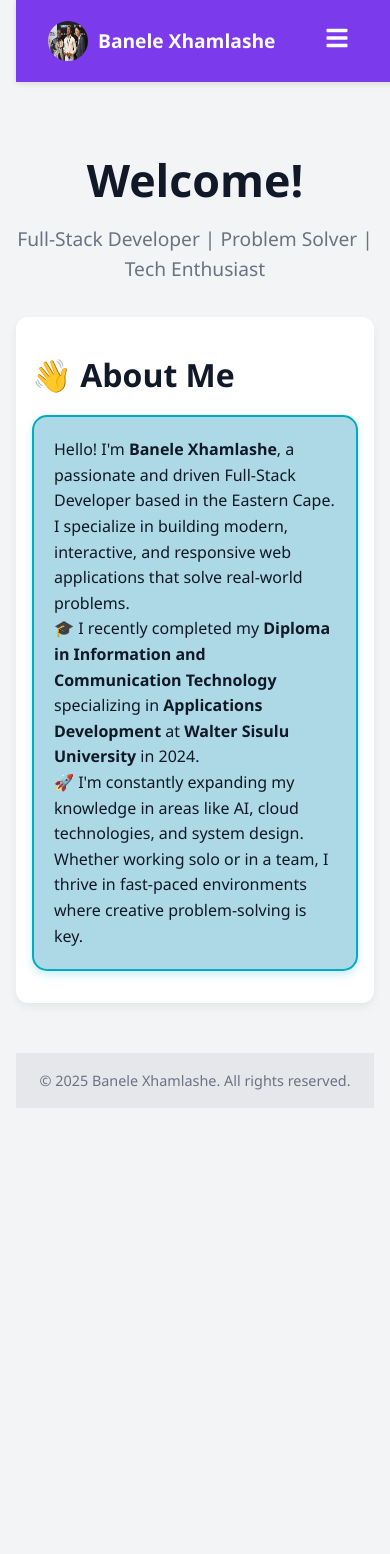
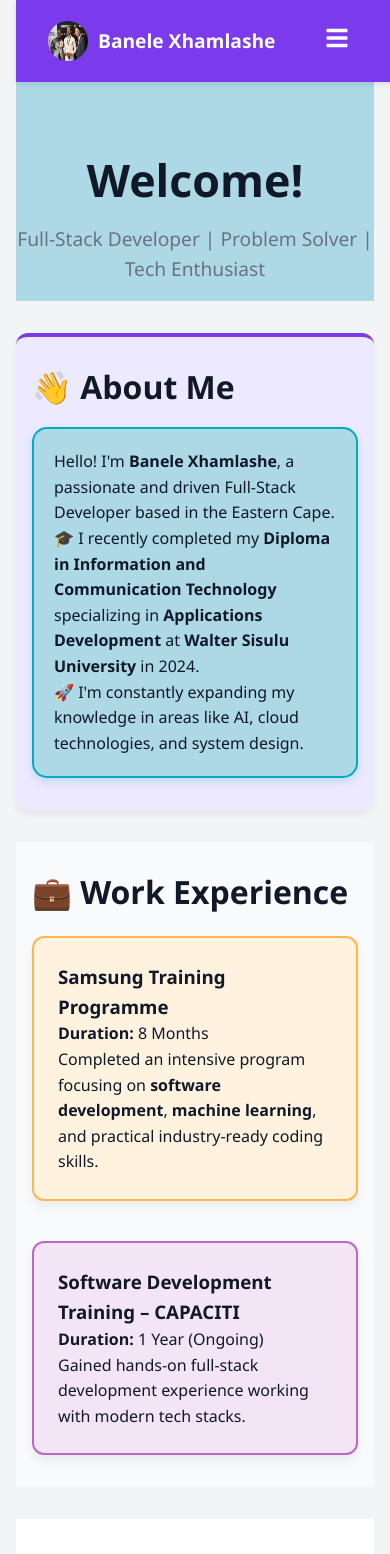
Before and after one commit to buds345/portfolio, a React (Create React App) app: page /#home in a window 390 px wide. Before the commit this address led to /. Shown: the top 1554 px of the page. Before the commit the page ends 1124 px from the top, so only its background shows below. Built offline with nearby package versions, Linux system fonts and the light colour scheme.

Commit message:
Initial commit

```diff
--- a/src/App.css
+++ b/src/App.css
@@ -7,8 +7,81 @@ html {
   background-color: #F3F4F6;
   color: #111827;
   scroll-behavior: smooth;
-  scroll-padding-top: 80px;
-  /* This ensures content isn't hidden behind fixed navbar */
+}
+
+/* Remove gaps between sections */
+section {
+  min-height: 100vh;
+  padding: 2rem 1rem;
+  margin-bottom: 0; /* Remove margin between sections */
+  transition: all 0.3s ease;
+  position: relative;
+  border-radius: 0; /* Remove rounded corners for seamless transition */
+}
+
+/* Add alternating background colors for visual separation */
+section:nth-child(odd) {
+  background-color: #FFFFFF;
+}
+
+section:nth-child(even) {
+  background-color: #F8FAFC;
+}
+
+/* Header adjustment */
+.header {
+  padding-top: 6rem;
+  padding-bottom: 2rem;
+  margin-bottom: 0; /* Remove margin */
+  background-color: lightblue;
+  color: white;
+}
+
+/* Active section highlight */
+.active-section {
+  box-shadow: inset 0 0 0 2px #7C3AED;
+  background-color: #EDE9FE !important; /* Override nth-child colors */
+}
+
+/* Remove extra space at bottom */
+footer {
+  margin-top: 0;
+}
+
+/* Mobile adjustments */
+@media (max-width: 768px) {
+  section {
+    padding: 1.5rem 0.5rem;
+  }
+
+  .header {
+    padding-top: 8rem;
+    padding-bottom: 1rem;
+  }
+
+  .active-section {
+    box-shadow: inset 0 0 0 2px #7C3AED;
+  }
+}
+
+/* Smooth transition between sections */
+.app-container {
+  scroll-behavior: smooth;
+}
+
+/* Card adjustments to fit tighter spaces */
+.about-card,
+.experience-card,
+.project-card,
+.certificate-card {
+  margin: 0.5rem 0;
+  box-shadow: 0 2px 4px rgba(0,0,0,0.1);
+}
+
+/* Contact form tighter spacing */
+.contact-form {
+  max-width: 90%;
+  margin: 0.5rem auto;
 }
 
 /* Container */
@@ -147,8 +220,17 @@ html {
 
 /* Sections */
 section {
+  min-height: 100vh;
   padding: 2rem 1rem;
   margin-bottom: 2rem;
+  transition: all 0.3s ease;
+  opacity: 1;
+  position: relative;
+}
+
+.active-section {
+  border-left: 4px solid #7C3AED;
+  padding-left: 1.5rem;
 }
 
 /* About */
@@ -178,11 +260,21 @@ section {
 }
 
 /* Projects */
+.projects-container {
+  display: flex;
+  flex-wrap: wrap;
+  justify-content: center;
+  gap: 2rem;
+  margin-top: 2rem;
+}
+
 .project-card {
+  flex: 1;
+  min-width: 300px;
+  max-width: 45%;
   background-color: #FFFFFF;
   padding: 1.5rem;
   border-radius: 12px;
-  margin-bottom: 1.5rem;
   box-shadow: 0 4px 6px rgba(0, 0, 0, 0.05);
 }
 
@@ -409,6 +501,14 @@ footer {
   border: 2px solid #ba68c8;
 }
 
+/* Active nav link styling */
+.navbar-links a.active,
+.mobile-menu a.active {
+  color: #61dafb;
+  font-weight: bold;
+  border-bottom: 2px solid #61dafb;
+}
+
 /* Responsive Styles */
 @media (max-width: 768px) {
   .burger-menu {
@@ -430,41 +530,20 @@ footer {
   .header {
     padding-top: 8rem;
   }
-}
-
-/* Add these styles to your existing CSS */
-
-/* Projects layout */
-.projects-container {
-  display: flex;
-  flex-wrap: wrap;
-  justify-content: center;
-  gap: 2rem;
-  margin-top: 2rem;
-}
-
-.project-card {
-  flex: 1;
-  min-width: 300px;
-  max-width: 45%;
-  margin-bottom: 2rem;
-}
-
-/* Active nav link styling */
-.navbar-links a.active,
-.mobile-menu a.active {
-  color: #61dafb;
-  font-weight: bold;
-  border-bottom: 2px solid #61dafb;
-}
-
-/* Responsive adjustments */
-@media (max-width: 768px) {
-  .projects-container {
-    flex-direction: column;
-  }
 
   .project-card {
     max-width: 100%;
   }
+
+  section {
+    min-height: auto;
+    padding: 1.5rem 1rem;
+  }
+
+  .active-section {
+    border-left: none;
+    border-top: 4px solid #7C3AED;
+    padding-left: 1rem;
+    padding-top: 1.5rem;
+  }
 }
--- a/src/App.js
+++ b/src/App.js
@@ -1,4 +1,4 @@
-import React, { useState, useEffect } from "react";
+import React, { useState, useEffect, useRef } from "react";
 import "./App.css";
 import emailjs from "emailjs-com";
 import {
@@ -14,6 +14,7 @@ const App = () => {
   const [isMobile, setIsMobile] = useState(false);
   const [menuOpen, setMenuOpen] = useState(false);
   const [activeSection, setActiveSection] = useState("home");
+  const sectionRefs = useRef({});
 
   const toggleModal = () => setShowModal(!showModal);
   const toggleCertificates = () => setShowAllCertificates(!showAllCertificates);
@@ -23,42 +24,70 @@ const App = () => {
       setIsMobile(window.innerWidth <= 768);
     };
 
-    // Set initial state
+    // Set up intersection observer for scroll detection
+    const observer = new IntersectionObserver(
+      (entries) => {
+        entries.forEach((entry) => {
+          if (entry.isIntersecting) {
+            setActiveSection(entry.target.id);
+            window.history.replaceState(null, null, `#${entry.target.id}`);
+          }
+        });
+      },
+      {
+        root: null,
+        rootMargin: "0px",
+        threshold: 0.6, // 60% of section visible
+      }
+    );
+
+    // Observe all sections
+    Object.values(sectionRefs.current).forEach((section) => {
+      if (section) observer.observe(section);
+    });
+
     handleResize();
-    window.addEventListener('resize', handleResize);
+    window.addEventListener("resize", handleResize);
 
-    // Clean up
-    return () => window.removeEventListener('resize', handleResize);
+    // Check hash on initial load
+    const hash = window.location.hash.substring(1);
+    if (hash && sectionRefs.current[hash]) {
+      setTimeout(() => {
+        scrollToSection(hash);
+      }, 100);
+    }
+
+    return () => {
+      window.removeEventListener("resize", handleResize);
+      observer.disconnect();
+    };
   }, []);
 
-  const handleNavClick = (id) => {
+  const scrollToSection = (id) => {
+    const element = sectionRefs.current[id];
+    if (element) {
+      const yOffset = -80;
+      const y = element.getBoundingClientRect().top + window.pageYOffset + yOffset;
+      window.scrollTo({ top: y, behavior: "smooth" });
+    }
+  };
+
+  const handleNavClick = (id, e) => {
+    e.preventDefault();
     setActiveSection(id);
-
-    if (id === 'home') {
-      window.scrollTo({ top: 0, behavior: 'smooth' });
-    } else {
-      setTimeout(() => {
-        const element = document.getElementById(id);
-        if (element) {
-          const yOffset = -80; // Adjust for fixed navbar height
-          const y = element.getBoundingClientRect().top + window.pageYOffset + yOffset;
-          window.scrollTo({ top: y, behavior: 'smooth' });
-        }
-      }, 0);
-    }
-
+    scrollToSection(id);
     if (isMobile) setMenuOpen(false);
   };
 
   const sendEmail = (e) => {
     e.preventDefault();
-
     emailjs.sendForm(
-      'service_7dzaajo',
-      'template_njfe2a9',
+      "service_7dzaajo",
+      "template_njfe2a9",
       e.target,
-      'UNJuky8z2tgIwOW77'
-    ).then(
+      "UNJuky8z2tgIwOW77"
+    )
+    .then(
       (result) => {
         alert("Message sent successfully!");
       },
@@ -66,7 +95,6 @@ const App = () => {
         alert("Oops! Something went wrong. Please try again.");
       }
     );
-
     e.target.reset();
   };
 
@@ -105,7 +133,6 @@ const App = () => {
 
   return (
     <div className="app-container">
-      {/* Navbar */}
       <nav className="navbar">
         <div className="navbar-left">
           <img
@@ -124,34 +151,33 @@ const App = () => {
             </button>
             {menuOpen && (
               <div className="mobile-menu">
-                <a href="#home" onClick={() => handleNavClick('home')} className={activeSection === 'home' ? 'active' : ''}>Home</a>
-                <a href="#experience" onClick={() => handleNavClick('experience')} className={activeSection === 'experience' ? 'active' : ''}>Work Experience</a>
-                <a href="#projects" onClick={() => handleNavClick('projects')} className={activeSection === 'projects' ? 'active' : ''}>Projects</a>
-                <a href="#skills" onClick={() => handleNavClick('skills')} className={activeSection === 'skills' ? 'active' : ''}>Skills</a>
-                <a href="#certificates" onClick={() => handleNavClick('certificates')} className={activeSection === 'certificates' ? 'active' : ''}>Certificates</a>
+                <a href="#home" onClick={(e) => handleNavClick("home", e)} className={activeSection === "home" ? "active" : ""}>Home</a>
+                <a href="#experience" onClick={(e) => handleNavClick("experience", e)} className={activeSection === "experience" ? "active" : ""}>Work Experience</a>
+                <a href="#projects" onClick={(e) => handleNavClick("projects", e)} className={activeSection === "projects" ? "active" : ""}>Projects</a>
+                <a href="#skills" onClick={(e) => handleNavClick("skills", e)} className={activeSection === "skills" ? "active" : ""}>Skills</a>
+                <a href="#certificates" onClick={(e) => handleNavClick("certificates", e)} className={activeSection === "certificates" ? "active" : ""}>Certificates</a>
                 <a href="/resume.pdf" download className="download-link" onClick={() => setMenuOpen(false)}>
                   Download Resume
                 </a>
-                <a href="#contact" onClick={() => handleNavClick('contact')} className={activeSection === 'contact' ? 'active' : ''}>Contact</a>
+                <a href="#contact" onClick={(e) => handleNavClick("contact", e)} className={activeSection === "contact" ? "active" : ""}>Contact</a>
               </div>
             )}
           </>
         ) : (
           <div className="navbar-links">
-            <a href="#home" onClick={() => handleNavClick('home')} className={activeSection === 'home' ? 'active' : ''}>Home</a>
-            <a href="#experience" onClick={() => handleNavClick('experience')} className={activeSection === 'experience' ? 'active' : ''}>Work Experience</a>
-            <a href="#projects" onClick={() => handleNavClick('projects')} className={activeSection === 'projects' ? 'active' : ''}>Projects</a>
-            <a href="#skills" onClick={() => handleNavClick('skills')} className={activeSection === 'skills' ? 'active' : ''}>Skills</a>
-            <a href="#certificates" onClick={() => handleNavClick('certificates')} className={activeSection === 'certificates' ? 'active' : ''}>Certificates</a>
+            <a href="#home" onClick={(e) => handleNavClick("home", e)} className={activeSection === "home" ? "active" : ""}>Home</a>
+            <a href="#experience" onClick={(e) => handleNavClick("experience", e)} className={activeSection === "experience" ? "active" : ""}>Work Experience</a>
+            <a href="#projects" onClick={(e) => handleNavClick("projects", e)} className={activeSection === "projects" ? "active" : ""}>Projects</a>
+            <a href="#skills" onClick={(e) => handleNavClick("skills", e)} className={activeSection === "skills" ? "active" : ""}>Skills</a>
+            <a href="#certificates" onClick={(e) => handleNavClick("certificates", e)} className={activeSection === "certificates" ? "active" : ""}>Certificates</a>
             <a href="/resume.pdf" download className="download-link">
               Download Resume
             </a>
-            <a href="#contact" onClick={() => handleNavClick('contact')} className={activeSection === 'contact' ? 'active' : ''}>Contact</a>
+            <a href="#contact" onClick={(e) => handleNavClick("contact", e)} className={activeSection === "contact" ? "active" : ""}>Contact</a>
           </div>
         )}
       </nav>
 
-      {/* Modal */}
       {showModal && (
         <div className="modal" onClick={toggleModal}>
           <img
@@ -162,54 +188,59 @@ const App = () => {
         </div>
       )}
 
-      {/* Header - Always visible */}
       <header className="header">
         <h1>Welcome!</h1>
         <p>Full-Stack Developer | Problem Solver | Tech Enthusiast</p>
       </header>
 
-      {/* Sections with conditional rendering */}
-      {activeSection === 'home' && (
-        <section id="home" className="about-section">
+      <section
+        id="home"
+        ref={(el) => (sectionRefs.current["home"] = el)}
+        className={`about-section ${activeSection === "home" ? "active-section" : ""}`}
+      >
         <h2>👋 About Me</h2>
         <div className="about-card">
           <p>
-              Hello! I'm <strong>Banele Xhamlashe</strong>, a passionate and driven Full-Stack Developer based in the Eastern Cape. I specialize in building modern, interactive, and responsive web applications that solve real-world problems.
+            Hello! I'm <strong>Banele Xhamlashe</strong>, a passionate and driven Full-Stack Developer based in the Eastern Cape.
           </p>
           <p>
             🎓 I recently completed my <strong>Diploma in Information and Communication Technology</strong> specializing in <strong>Applications Development</strong> at <strong>Walter Sisulu University</strong> in 2024.
           </p>
           <p>
-              🚀 I'm constantly expanding my knowledge in areas like AI, cloud technologies, and system design. Whether working solo or in a team, I thrive in fast-paced environments where creative problem-solving is key.
+            🚀 I'm constantly expanding my knowledge in areas like AI, cloud technologies, and system design.
           </p>
         </div>
       </section>
-      )}
 
-      {activeSection === 'experience' && (
-        <section id="experience" className="experience-section">
+      <section
+        id="experience"
+        ref={(el) => (sectionRefs.current["experience"] = el)}
+        className={`experience-section ${activeSection === "experience" ? "active-section" : ""}`}
+      >
         <h2>💼 Work Experience</h2>
         <div className="experience-grid">
           <div className="experience-card exp1">
             <h3>Samsung Training Programme</h3>
             <p><strong>Duration:</strong> 8 Months</p>
             <p>
-                Completed an intensive program focusing on <strong>software development</strong>, <strong>machine learning</strong>, and practical industry-ready coding skills. Built multiple real-world projects in a team-based setting.
+              Completed an intensive program focusing on <strong>software development</strong>, <strong>machine learning</strong>, and practical industry-ready coding skills.
             </p>
           </div>
           <div className="experience-card exp2">
             <h3>Software Development Training – CAPACITI</h3>
             <p><strong>Duration:</strong> 1 Year (Ongoing)</p>
             <p>
-                Gained hands-on full-stack development experience working with modern tech stacks. Contributed to live projects using React, Node.js, and SQL, while refining project planning and agile methodology skills.
+              Gained hands-on full-stack development experience working with modern tech stacks.
             </p>
           </div>
         </div>
       </section>
-      )}
 
-      {activeSection === 'projects' && (
-        <section id="projects" className="projects-section">
+      <section
+        id="projects"
+        ref={(el) => (sectionRefs.current["projects"] = el)}
+        className={`projects-section ${activeSection === "projects" ? "active-section" : ""}`}
+      >
         <h2>💼 Featured Projects</h2>
         <div className="projects-container">
           <div className="project-card">
@@ -226,10 +257,12 @@ const App = () => {
           </div>
         </div>
       </section>
-      )}
 
-      {activeSection === 'skills' && (
-        <section id="skills" className="skills-section">
+      <section
+        id="skills"
+        ref={(el) => (sectionRefs.current["skills"] = el)}
+        className={`skills-section ${activeSection === "skills" ? "active-section" : ""}`}
+      >
         <h2>🛠️ Tech Stack</h2>
         <div className="skills-list">
           {visibleSkills.map((skill, idx) => (
@@ -243,10 +276,12 @@ const App = () => {
           {showAllSkills ? "Show Less" : "View More Skills"}
         </button>
       </section>
-      )}
 
-      {activeSection === 'certificates' && (
-        <section id="certificates" className="certificates-section">
+      <section
+        id="certificates"
+        ref={(el) => (sectionRefs.current["certificates"] = el)}
+        className={`certificates-section ${activeSection === "certificates" ? "active-section" : ""}`}
+      >
         <h2>📜 Certificates</h2>
         <div className="certificate-grid">
           {visibleCertificates.map((cert, index) => (
@@ -260,10 +295,12 @@ const App = () => {
           {showAllCertificates ? "See Less" : "See More Certificates"}
         </button>
       </section>
-      )}
 
-      {activeSection === 'contact' && (
-        <section id="contact" className="contact-section">
+      <section
+        id="contact"
+        ref={(el) => (sectionRefs.current["contact"] = el)}
+        className={`contact-section ${activeSection === "contact" ? "active-section" : ""}`}
+      >
         <h2>📬 Contact</h2>
         <form onSubmit={sendEmail} className="contact-form">
           <input type="text" name="from_name" placeholder="Your Name" required />
@@ -277,7 +314,6 @@ const App = () => {
           <a href="https://linkedin.com/in/banele-xhamlashe" target="_blank" rel="noopener noreferrer">LinkedIn</a>
         </div>
       </section>
-      )}
 
       <footer>
         &copy; {new Date().getFullYear()} Banele Xhamlashe. All rights reserved.
```
Lines whose indentation alone changed are shown as unchanged.
